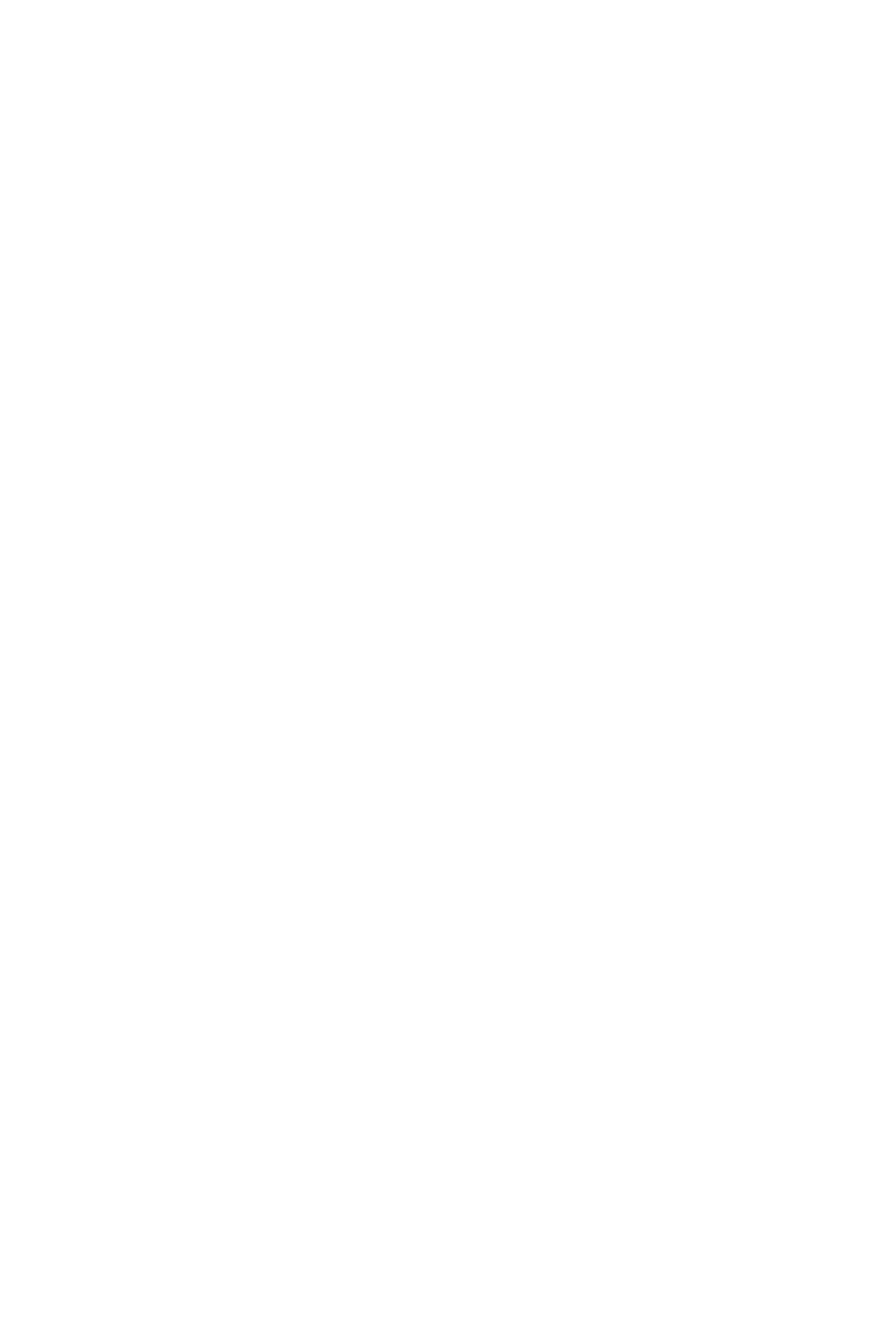
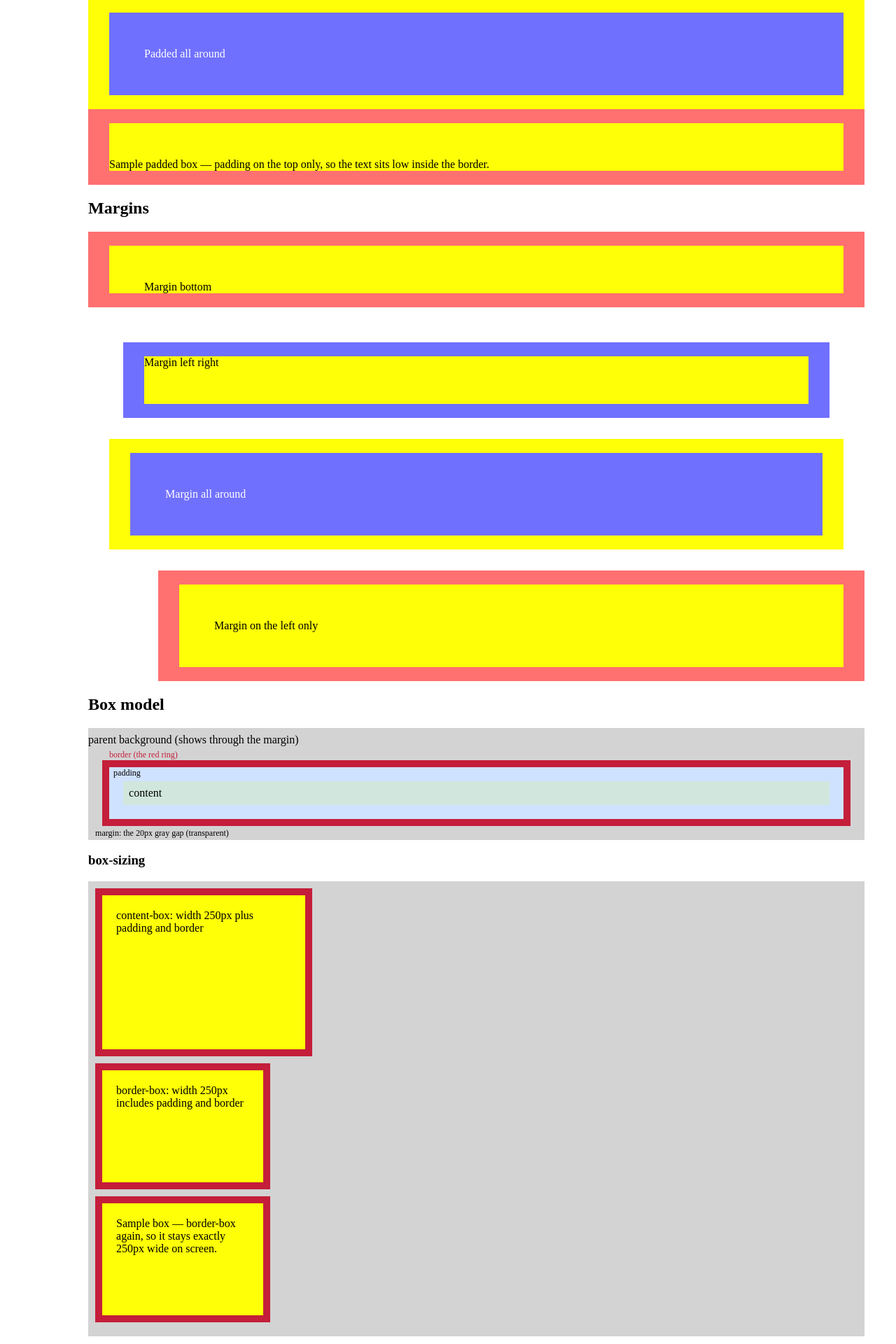
Before and after one commit to Jefferson0511/webdev-client, a Next.js app: page /labs/lab2 in a window 1280 px wide. Shown: the part 1887-3807 px from the top of the page at 70% size. Before the commit the page ends 1629 px from the top, so only its background shows below. Built offline with nearby package versions, Linux system fonts and the light colour scheme.

Commit message:
margins, padding and box model with css

```diff
--- /dev/null
+++ b/app/labs/lab2/BoxModel.tsx
@@ -0,0 +1,32 @@
+export default function BoxModel() {
+  return (
+    <div id="wd-css-box-model">
+      <h2>Box model</h2>
+      <div className="wd-box-model-parent">
+        <div>parent background (shows through the margin)</div>
+        <div className="wd-box-model-box">
+          <span className="wd-box-model-border-label">border (the red ring)</span>
+          <span className="wd-box-model-padding-label">padding</span>
+          <div className="wd-box-model-content">content</div>
+          <span className="wd-box-model-margin-label">
+            margin: the 20px gray gap (transparent)
+          </span>
+        </div>
+      </div>
+      <h3>box-sizing</h3>
+      <div className="wd-box-sizing-demo">
+        <div className="wd-box-sizing-content">
+          content-box: width 250px plus padding and border
+        </div>
+        <div className="wd-box-sizing-border">
+          border-box: width 250px includes padding and border
+        </div>
+        {/* border-box keeps the declared width: padding and border fit inside the 250px */}
+        <div id="wd-ai-box-sizing" className="wd-box-sizing-border">
+          Sample box — border-box again, so it stays exactly 250px wide on
+          screen.
+        </div>
+      </div>
+    </div>
+  );
+}
--- /dev/null
+++ b/app/labs/lab2/Margins.tsx
@@ -0,0 +1,19 @@
+export default function Margins() {
+  return (
+    <div id="wd-css-margins">
+      <h2>Margins</h2>
+      <div className="wd-margin-bottom wd-padded-top-left wd-border-fat wd-border-red wd-border-solid wd-bg-color-yellow">
+        Margin bottom
+      </div>
+      <div className="wd-margin-right-left wd-padded-bottom-right wd-border-fat wd-border-blue wd-border-solid wd-bg-color-yellow">
+        Margin left right
+      </div>
+      <div className="wd-margin-all-around wd-padding-fat wd-border-fat wd-border-yellow wd-border-solid wd-bg-color-blue wd-fg-color-white">
+        Margin all around
+      </div>
+      <div className="wd-margin-left wd-padding-fat wd-border-fat wd-border-red wd-border-solid wd-bg-color-yellow">
+        Margin on the left only
+      </div>
+    </div>
+  );
+}
--- /dev/null
+++ b/app/labs/lab2/Padding.tsx
@@ -0,0 +1,23 @@
+export default function Padding() {
+  return (
+    <div id="wd-css-paddings">
+      <h2>Padding</h2>
+      <div className="wd-padded-top-left wd-border-fat wd-border-red wd-border-solid wd-bg-color-yellow">
+        Padded top left
+      </div>
+      <div className="wd-padded-bottom-right wd-border-fat wd-border-blue wd-border-solid wd-bg-color-yellow">
+        Padded bottom right
+      </div>
+      <div className="wd-padding-fat wd-border-fat wd-border-yellow wd-border-solid wd-bg-color-blue wd-fg-color-white">
+        Padded all around
+      </div>
+      <div
+        id="wd-ai-padded"
+        className="wd-ai-padded-top wd-border-fat wd-border-red wd-border-solid wd-bg-color-yellow"
+      >
+        Sample padded box — padding on the top only, so the text sits low
+        inside the border.
+      </div>
+    </div>
+  );
+}
--- a/app/labs/lab2/index.css
+++ b/app/labs/lab2/index.css
@@ -108,3 +108,90 @@ p#wd-ai-id-selector {
 .wd-border-yellow { border-color: #ffff07; }
 .wd-border-red { border-color: #ff7070; }
 .wd-border-blue { border-color: #7070ff; }
+
+.wd-padded-top-left {
+  padding-top: 50px;
+  padding-left: 50px;
+}
+.wd-padded-bottom-right {
+  padding-bottom: 50px;
+  padding-right: 50px;
+}
+.wd-padding-fat {
+  padding: 50px;
+}
+.wd-ai-padded-top {
+  padding-top: 50px;
+}
+
+.wd-margin-bottom {
+  margin-bottom: 50px;
+}
+.wd-margin-right-left {
+  margin-left: 50px;
+  margin-right: 50px;
+}
+.wd-margin-all-around {
+  margin: 30px;
+}
+.wd-margin-left {
+  margin-left: 100px;
+}
+
+.wd-box-model-parent {
+  display: flow-root;
+  background-color: lightgray;
+  padding-top: 8px;
+}
+.wd-box-model-margin-label,
+.wd-box-model-border-label,
+.wd-box-model-padding-label {
+  font-size: 12px;
+  line-height: 12px;
+}
+.wd-box-model-box {
+  position: relative;
+  margin: 20px;
+  padding: 20px;
+  border: 10px solid #c41e3a;
+  background-color: #cfe2ff;
+}
+.wd-box-model-border-label {
+  position: absolute;
+  top: -24px;
+  left: 0;
+  color: #c41e3a;
+}
+.wd-box-model-margin-label {
+  position: absolute;
+  bottom: -26px;
+  left: -20px;
+}
+.wd-box-model-padding-label {
+  position: absolute;
+  top: 2px;
+  left: 6px;
+}
+.wd-box-model-content {
+  background-color: #d1e7dd;
+  padding: 8px;
+}
+.wd-box-sizing-demo {
+  background-color: lightgray;
+  padding: 10px;
+}
+.wd-box-sizing-content,
+.wd-box-sizing-border {
+  width: 250px; /* changed from 200px */
+  height: 180px;
+  padding: 20px;
+  border: 10px solid #c41e3a;
+  background-color: #ffff07;
+  margin-bottom: 10px;
+}
+.wd-box-sizing-content {
+  box-sizing: content-box;
+}
+.wd-box-sizing-border {
+  box-sizing: border-box;
+}
--- a/app/labs/lab2/page.tsx
+++ b/app/labs/lab2/page.tsx
@@ -2,6 +2,9 @@ import "./index.css";
 import ForegroundColors from "./ForegroundColors";
 import BackgroundColors from "./BackgroundColors";
 import Borders from "./Borders";
+import Padding from "./Padding";
+import Margins from "./Margins";
+import BoxModel from "./BoxModel";
 
 export default function Lab2() {
   return (
@@ -111,6 +114,9 @@ export default function Lab2() {
       <ForegroundColors />
       <BackgroundColors />
       <Borders />
+      <Padding />
+      <Margins />
+      <BoxModel />
     </div>
   );
 }
```
